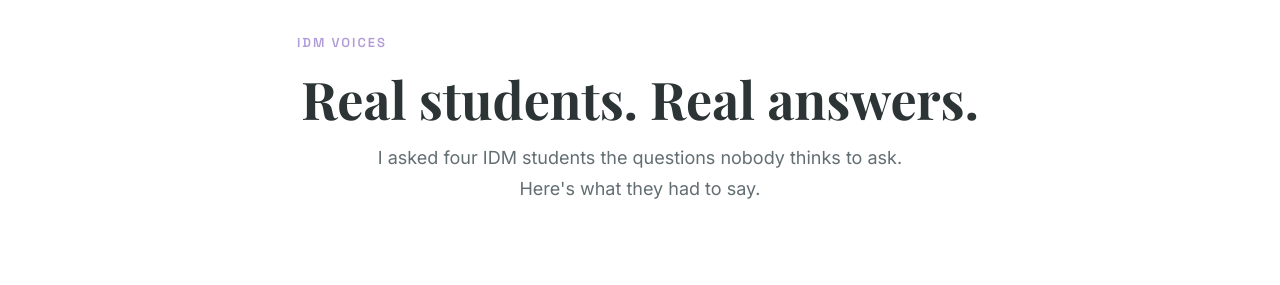
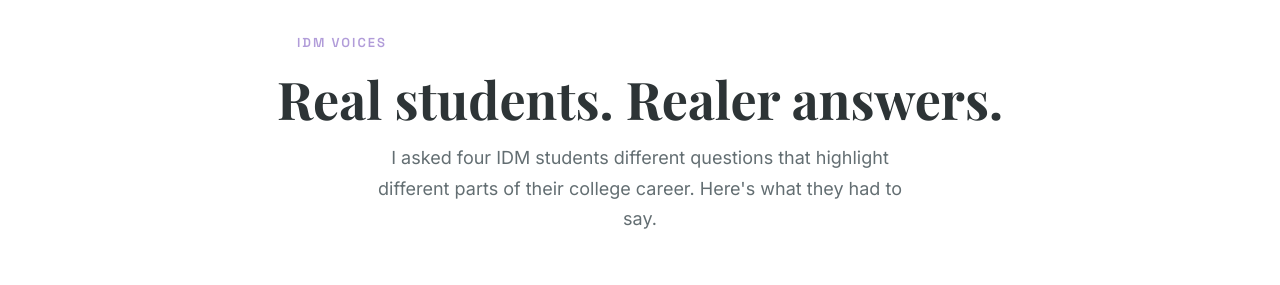
Before and after one commit to Sam9427/tassel2tassel, a React (Create React App) app: page /idm-voices in a window 1280 px wide. Shown: the part 143-428 px from the top of the page. Built offline with nearby package versions, Linux system fonts and the light colour scheme.

Commit message:
Editing IDM Voices header

```diff
--- a/src/pages/idm-voices/IDMVoices.jsx
+++ b/src/pages/idm-voices/IDMVoices.jsx
@@ -189,9 +189,9 @@ const IDMVoices = () => (
   <div className="idm-voices-page">
     <div className="voices-hero">
       <p className="voices-eyebrow">IDM Voices</p>
-      <h1 className="voices-headline">Real students. Real answers.</h1>
+      <h1 className="voices-headline">Real students. Realer answers.</h1>
       <p className="voices-sub">
-        I asked four IDM students the questions nobody thinks to ask. Here's what they had to say.
+        I asked four IDM students different questions that highlight different parts of their college career. Here's what they had to say.
       </p>
     </div>
     <div className="voices-grid">
```
